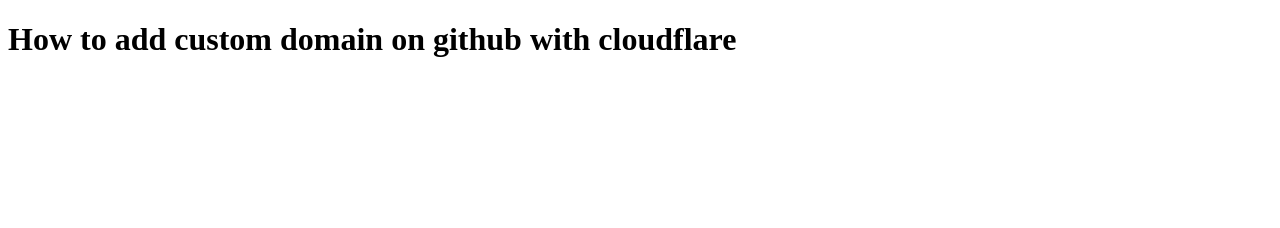
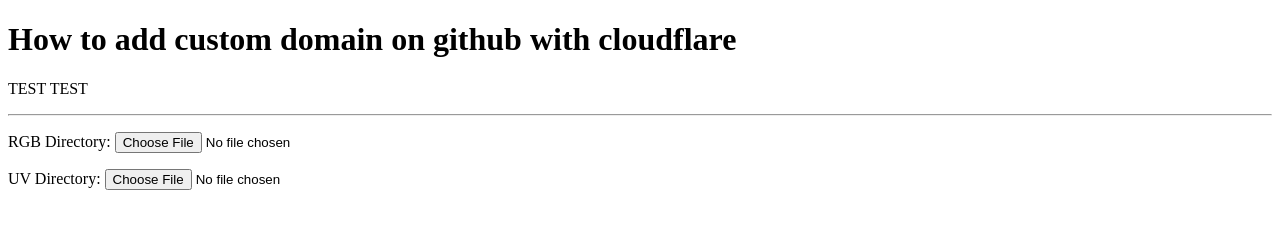
Before and after one commit to ronkoopa17/website_demo, a plain HTML site: page index.html in a window 1280 px wide. Drawn offline with Linux system fonts and the light colour scheme.

Commit message:
Update index.html
Test to see if I can upload files

Signed-off-by: ronkoopa17 <ronkoopa14@gmail.com>

```diff
--- a/index.html
+++ b/index.html
@@ -5,5 +5,9 @@
   </head>
   <body>
     <h1>How to add custom domain on github with cloudflare</h1>
+    <p>TEST TEST</p>
+    <hr>
+    <p>RGB Directory: <input type="file" webkitdirectory mozdirectory accept="image/*" /></p>
+    <p>UV Directory: <input type="file" webkitdirectory mozdirectory accept="image/*" /></p>
   </body>
 </html>
```
